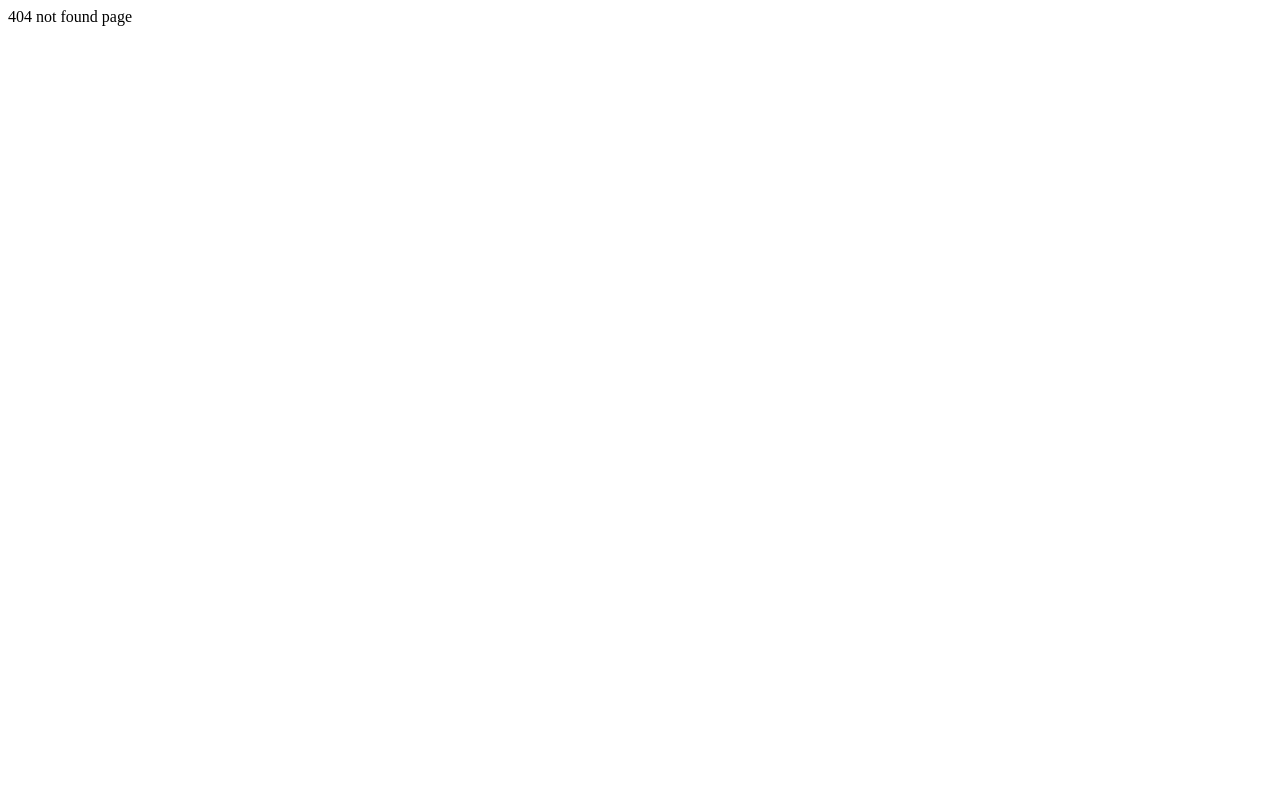
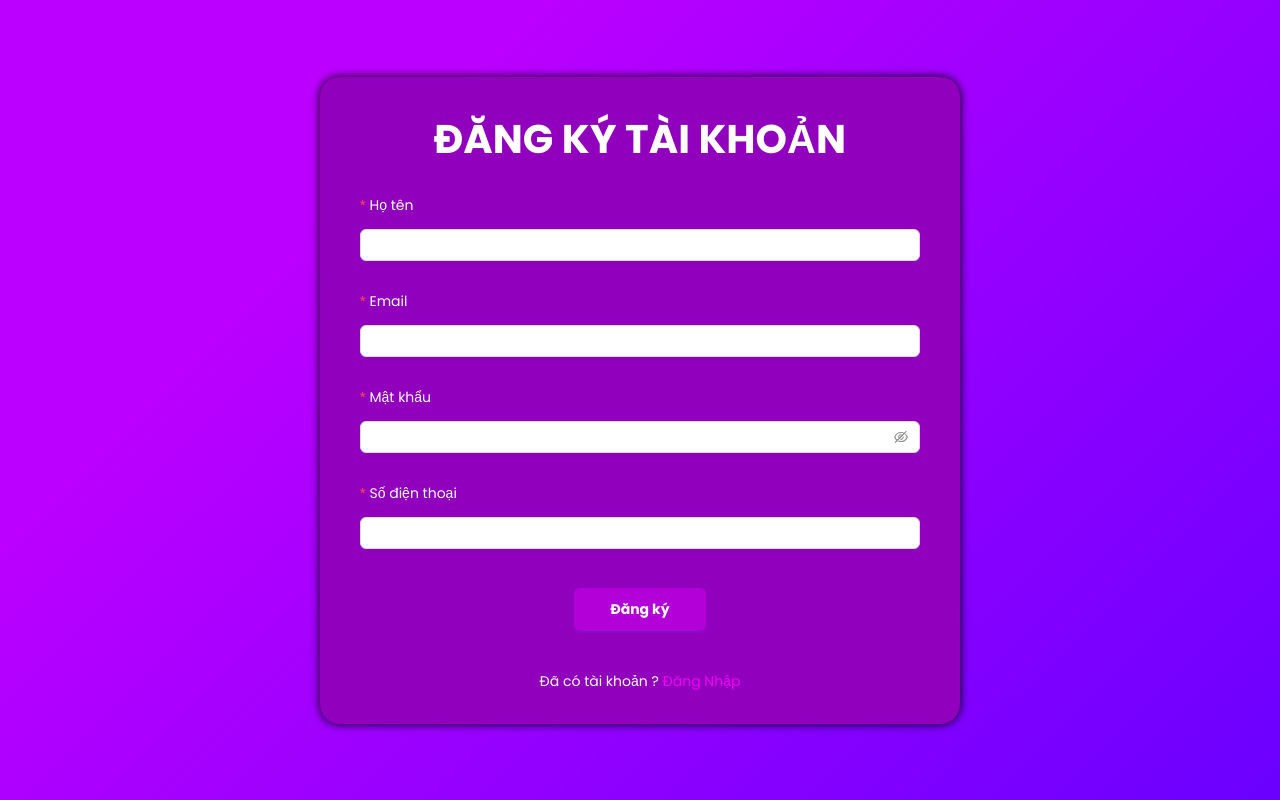
Before and after one commit to nguyenvuudev/React-Frontend-Vite, a React (Vite) app: page /register in a window 1280 px wide. Before the commit this address had no page. Built offline with nearby package versions, Linux system fonts and the light colour scheme.

Commit message:
Add_Page_Registe

```diff
--- a/index.html
+++ b/index.html
@@ -5,6 +5,11 @@
   <meta charset="UTF-8" />
   <link rel="icon" type="image/svg+xml" href="/vite.svg" />
   <meta name="viewport" content="width=device-width, initial-scale=1.0" />
+  <link rel="preconnect" href="https://fonts.googleapis.com">
+  <link rel="preconnect" href="https://fonts.gstatic.com" crossorigin>
+  <link
+    href="https://fonts.googleapis.com/css2?family=Poppins:ital,wght@0,100;0,200;0,300;0,400;0,500;0,600;0,700;0,800;0,900;1,100;1,200;1,300;1,400;1,500;1,600;1,700;1,800;1,900&display=swap"
+    rel="stylesheet">
   <title>React Frontend Vite </title>
 </head>
 
--- a/package.json
+++ b/package.json
@@ -10,11 +10,14 @@
     "preview": "vite preview"
   },
   "dependencies": {
+    "@ant-design/icons": "5.0.1",
     "@reduxjs/toolkit": "1.9.3",
+    "antd": "5.3.2",
     "react": "18.2.0",
     "react-dom": "18.2.0",
     "react-redux": "8.0.5",
-    "react-router-dom": "6.9.0"
+    "react-router-dom": "6.9.0",
+    "sass": "^1.77.6"
   },
   "devDependencies": {
     "@types/react": "18.0.28",
--- a/src/App.jsx
+++ b/src/App.jsx
@@ -10,6 +10,7 @@ import { Outlet } from "react-router-dom"
 import Header from './components/Header'
 import Footer from './components/Footer'
 import HomePage from './components/Home'
+import RegisterPage from './pages/register'
 
 
 const Layout = () => {
@@ -51,6 +52,11 @@ export default function App() {
       path: "/login",
       element: <LoginPage />,
     },
+
+    {
+      path: "/register",
+      element: <RegisterPage />,
+    },
   ])
 
 
--- /dev/null
+++ b/src/index.css
@@ -0,0 +1,11 @@
+* {
+  margin: 0;
+  padding: 0;
+  box-sizing: border-box;
+  font-family: "Poppins", sans-serif;
+}
+
+/* body {
+  height: 100vh;
+  width: 100vw;
+} */
--- /dev/null
+++ b/src/pages/register/index.jsx
@@ -0,0 +1,78 @@
+import { Button, Form, Input } from 'antd'
+import { Link } from 'react-router-dom'
+import './register.scss'
+import '../../index.css'
+
+const RegisterPage = () => {
+
+    const onFinish = (values) => {
+        console.log('Success:', values)
+    }
+
+    return (
+        <div className="container-register">
+            <div className="wrapper-register">
+                <div className="title-regiser">
+                    Đăng ký tài khoản
+                </div>
+                <div className="form-control">
+                    <Form
+                        name="basic"
+                        onFinish={onFinish}
+                        autoComplete="off"
+                    >
+                        <Form.Item
+                            labelCol={{ span: 24 }}
+                            label="Họ tên"
+                            name="fullName"
+                            rules={[{ required: true, message: 'Họ tên không được để trống!' }]}
+                        >
+                            <Input />
+                        </Form.Item>
+
+
+                        <Form.Item
+                            labelCol={{ span: 24 }}
+                            label="Email"
+                            name="email"
+                            rules={[{ required: true, message: 'Email không được để trống!' }]}
+                        >
+                            <Input />
+                        </Form.Item>
+
+                        <Form.Item
+                            labelCol={{ span: 24 }}
+                            label="Mật khẩu"
+                            name="password"
+                            rules={[{ required: true, message: 'Mật khẩu không được để trống!' }]}
+                        >
+                            <Input.Password />
+                        </Form.Item>
+                        <Form.Item
+                            labelCol={{ span: 24 }}
+                            label="Số điện thoại"
+                            name="phone"
+                            rules={[{ required: true, message: 'Số điện thoại không được để trống!' }]}
+                        >
+                            <Input />
+                        </Form.Item>
+
+                        <Form.Item  >
+                            <Button className='btn-regiser' type="primary" htmlType="submit" loading={false}>
+                                Đăng ký
+                            </Button>
+                        </Form.Item>
+                        <p className='text-regiser'>Đã có tài khoản ?
+                            <a>
+                                <Link to='/login' > Đăng Nhập </Link>
+                            </a>
+                        </p>
+                    </Form>
+
+                </div>
+            </div>
+        </div>
+    )
+}
+
+export default RegisterPage
--- /dev/null
+++ b/src/pages/register/register.scss
@@ -0,0 +1,73 @@
+:root {
+  --color-background: linear-gradient(315deg, #6a00ff 0%, #bb00ff 74%);
+  --color-purple: #9100bd;
+  --color-black: #000000;
+  --color-white: #ffffff;
+
+  --color-btnPurple: #b300d9;
+  --color-btnHover: #c101ec;
+  --color-link: #f200f3;
+
+  --shadow-large: 0 0 10px #000000
+}
+
+.container-register {
+  display: flex;
+  justify-content: center;
+  align-items: center;
+  background: var(--color-background);
+  min-height: 100vh;
+
+  .wrapper-register {
+    background: var(--color-purple);
+    max-width: 40rem;
+    width: 100%;
+    padding: 2rem 2.5rem;
+    border-radius: 20px;
+    box-shadow: var(--shadow-large);
+
+    .title-regiser {
+      color: var(--color-white);
+      text-align: center;
+      font-size: 40px;
+      font-weight: 700;
+      text-transform: uppercase;
+      margin: 0 0 20px 0;
+    }
+
+    .form-control {
+      .ant-form-item-label>label {
+        color: #ffffff;
+      }
+
+      //button
+      .ant-form-item-control-input-content {
+        text-align: center;
+
+        .ant-btn-primary {
+          color: var(--color-white);
+          font-weight: bold;
+          height: unset;
+          padding: 10px 35px;
+          margin: 15px 0;
+          background: var(--color-btnPurple);
+        }
+
+        .ant-btn-primary:hover {
+          background: var(--color-btnHover);
+        }
+      }
+
+      .text-regiser {
+        text-align: center;
+        color: var(--color-white);
+
+        a {
+          color: var(--color-link);
+        }
+      }
+
+
+    }
+  }
+}
--- a/vite.config.js
+++ b/vite.config.js
@@ -8,6 +8,6 @@ dns.setDefaultResultOrder('verbatim')
 export default defineConfig({
   plugins: [react()],
   server: {
-    port: 3000,
+    port: 3020,
   },
 })
```
Also changed, not shown: 2 other files (tests, documents, lock files or other folders).
